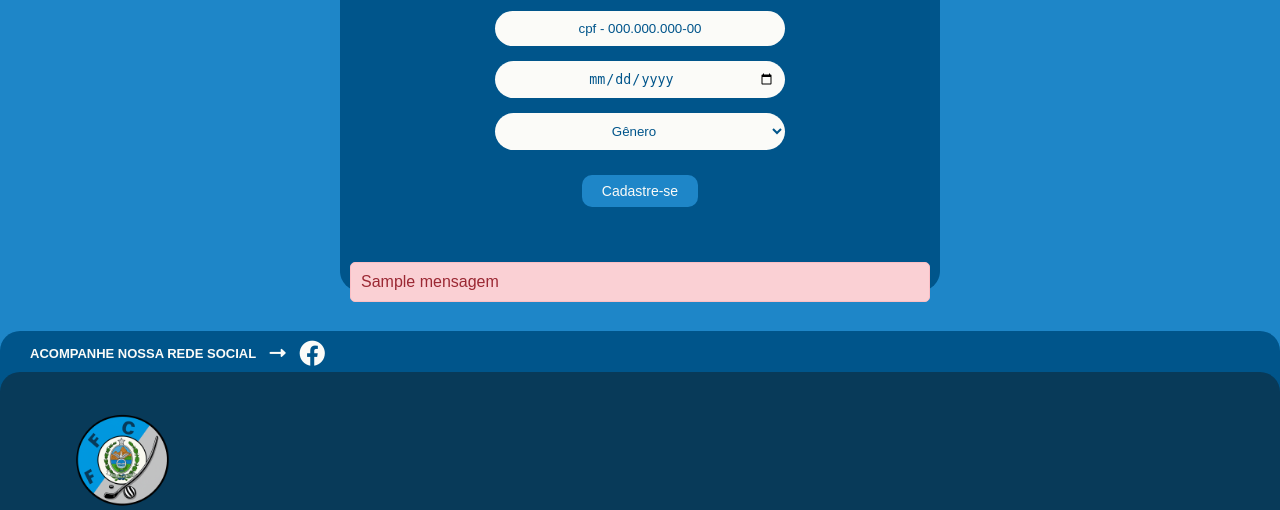
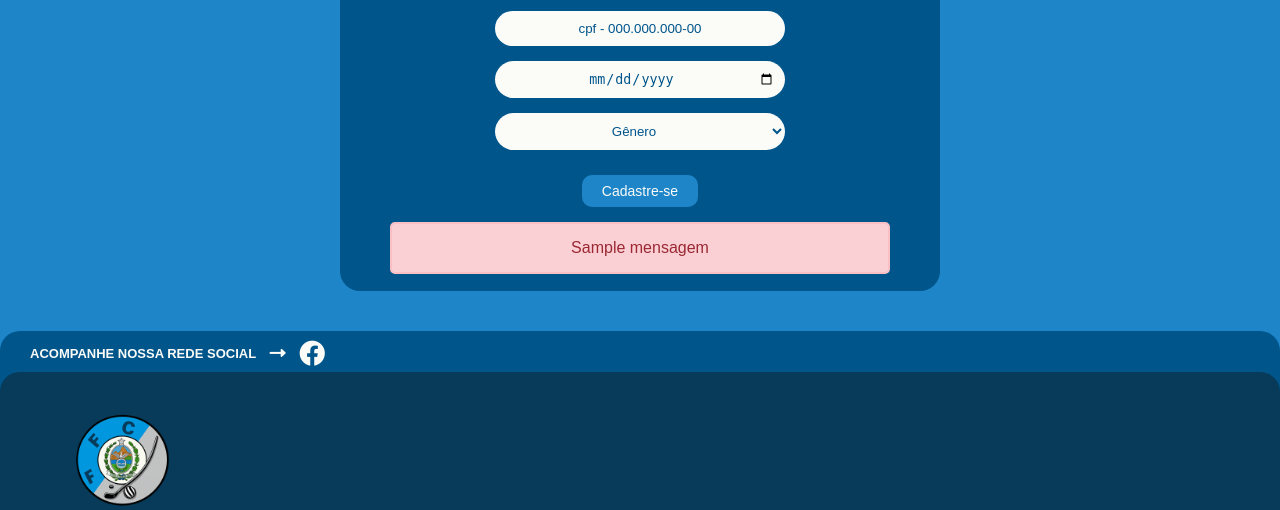
Before and after one commit to GusCoroa/projeto_web3, a Django app: template templates/voluntario.html in a window 1280 px wide. Shown: the part 489-999 px from the top of the page. Run offline with Django 5.2, Linux system fonts and the light colour scheme; the template is opened without the code that fills it: most values are stand-ins (such as "Sample title", 1, 10 or a date in 2020); some web fonts are replaced.

Commit message:
Ajuste mensagem de alerta formulario

```diff
--- a/static/css/formulario.css
+++ b/static/css/formulario.css
@@ -85,17 +85,17 @@
   text-align: center;
 }
 
-
-
-
+/* MENSAGEM DE ALERTA */
 
 .alerta, .sucesso {
     background-color:rgb(250, 208, 212);
     color:rgb(155, 40, 51);
-    padding: 10px;
-    margin: 10px 0;
-    border: 1px solid rgb(250, 191, 197);
+    padding: 15px;
+    margin: -30px 40px;
+    border: 2px solid rgb(250, 191, 197);
     border-radius: 5px;
+    max-width: 500px;
+    text-align: center;
 }
 
 .sucesso{
```
